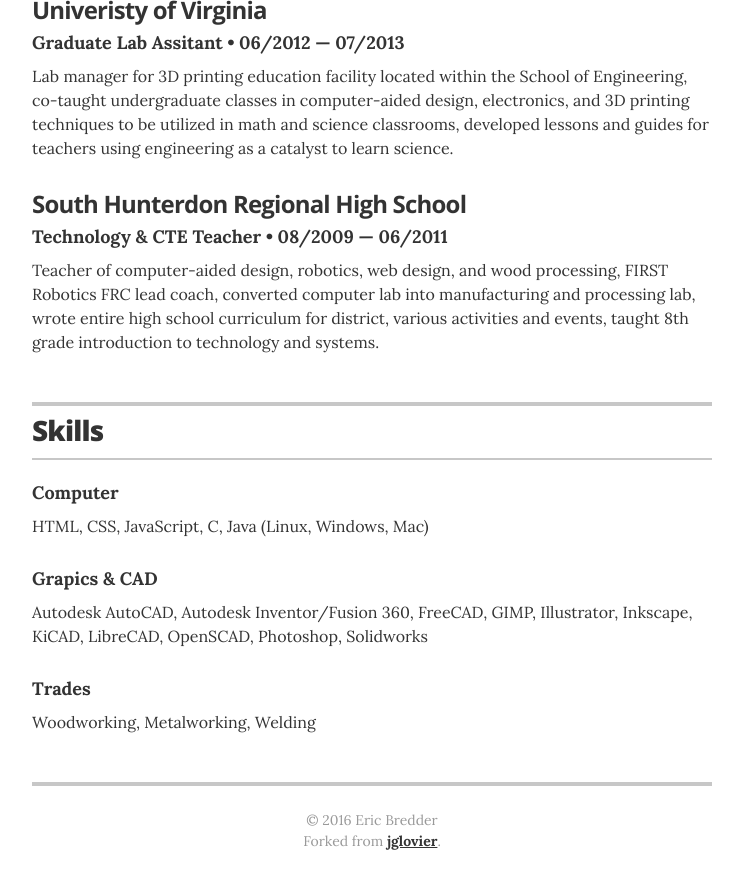
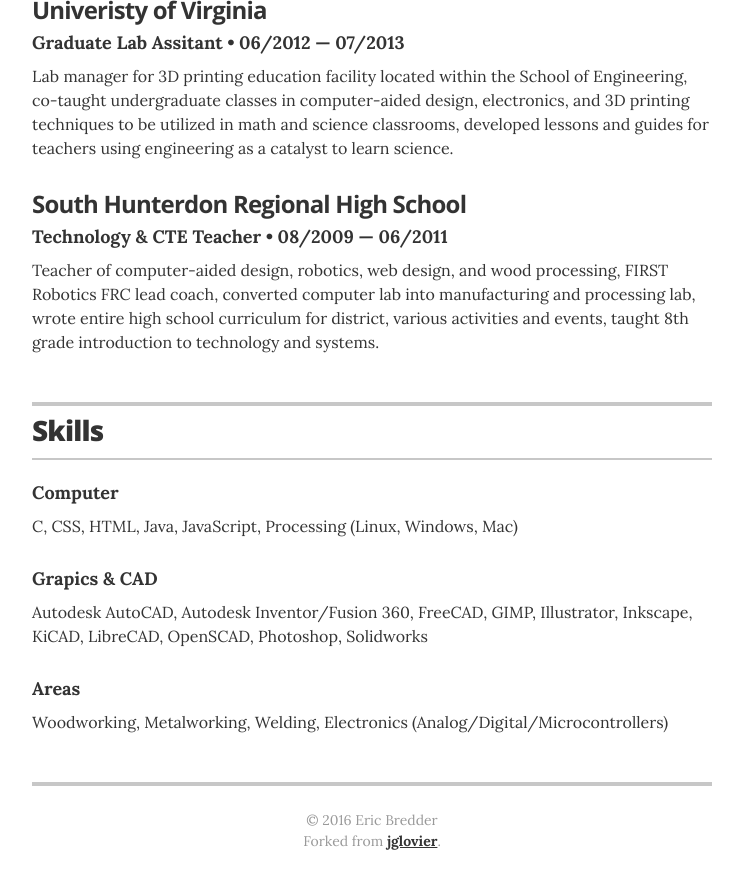
Before and after one commit to eabredder/eabredder.github.io, a Jekyll site: the page built from index.html, in a window 1280 px wide and 900 px high, scrolled down 1209 px. Shown: the top 889 px of the window, without its empty margins (268-1011 px from the left). Built offline with Jekyll 4.4.1, drawn with Linux system fonts in a browser that asks for light colours.

Commit message:
Update resume.html

```diff
--- a/_layouts/resume.html
+++ b/_layouts/resume.html
@@ -161,7 +161,7 @@
 
         <div class="resume-item">
           <h4 class="resume-item-details">Computer</h4>
-          <p class="resume-item-copy">HTML, CSS, JavaScript, C, Java (Linux, Windows, Mac)</p>
+          <p class="resume-item-copy">C, CSS, HTML, Java, JavaScript, Processing (Linux, Windows, Mac)</p>
         </div>
 
         <div class="resume-item">
@@ -170,8 +170,8 @@
         </div>
 
         <div class="resume-item">
-          <h4 class="resume-item-details">Trades</h4>
-          <p class="resume-item-copy">Woodworking, Metalworking, Welding</p>
+          <h4 class="resume-item-details">Areas</h4>
+          <p class="resume-item-copy">Woodworking, Metalworking, Welding, Electronics (Analog/Digital/Microcontrollers)</p>
         </div>
 
       </section>
```
